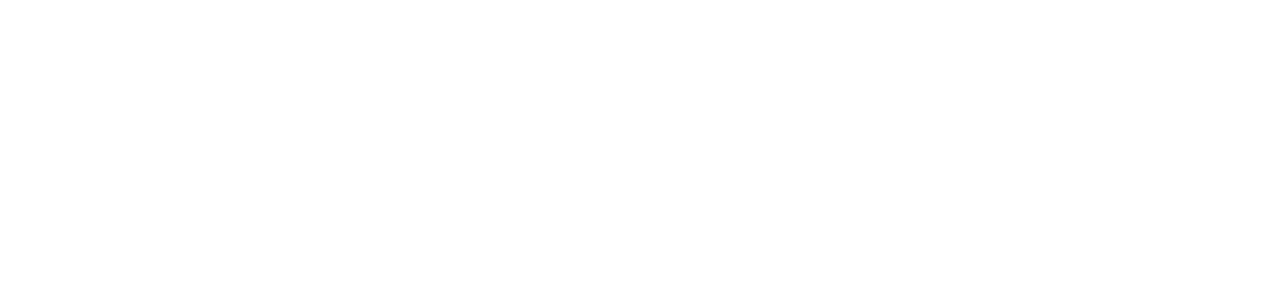
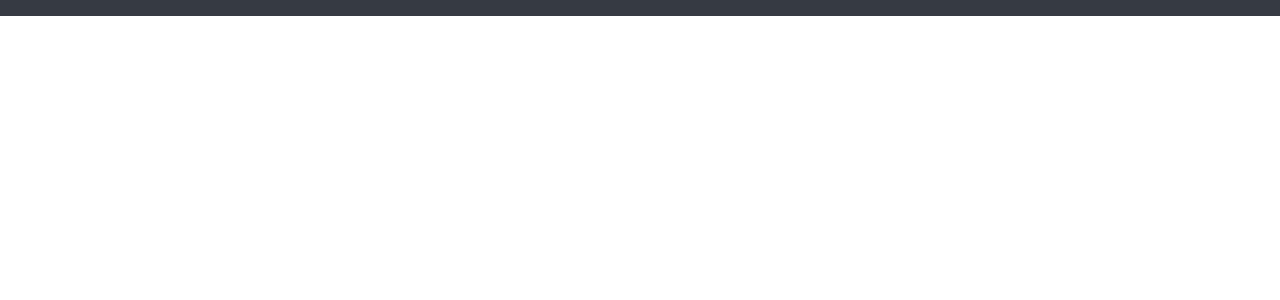
Before and after one commit to Teodor-Sava/Concert-Sharing-Frontend, an Angular app: page / in a window 1280 px wide. Shown: the top 300 px of the page. Built offline with nearby package versions, Linux system fonts and the light colour scheme.

Commit message:
Add header component to the core module, and the module to the app module

```diff
--- a/src/app/app.component.html
+++ b/src/app/app.component.html
@@ -1,2 +1,2 @@
-
+<app-header></app-header>
 <router-outlet></router-outlet>
--- /dev/null
+++ b/src/app/core/components/header/header.component.html
@@ -0,0 +1,3 @@
+<nav class="navbar navbar-dark bg-dark">
+
+</nav>
--- /dev/null
+++ b/src/app/core/components/header/header.component.ts
@@ -0,0 +1,15 @@
+import { Component, OnInit } from '@angular/core';
+
+@Component({
+  selector: 'app-header',
+  templateUrl: './header.component.html',
+  styleUrls: ['./header.component.scss']
+})
+export class HeaderComponent implements OnInit {
+
+  constructor() { }
+
+  ngOnInit() {
+  }
+
+}
```
Also changed, not shown: src/app/app.module.ts (+6 -2 lines), src/app/core/components/header/header.component.scss (added), 1 other file (tests, documents, lock files or other folders).
